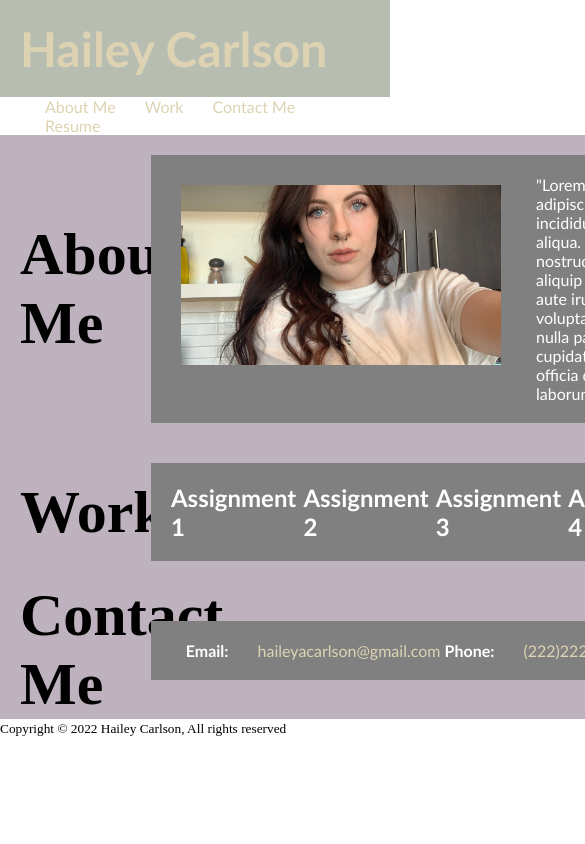
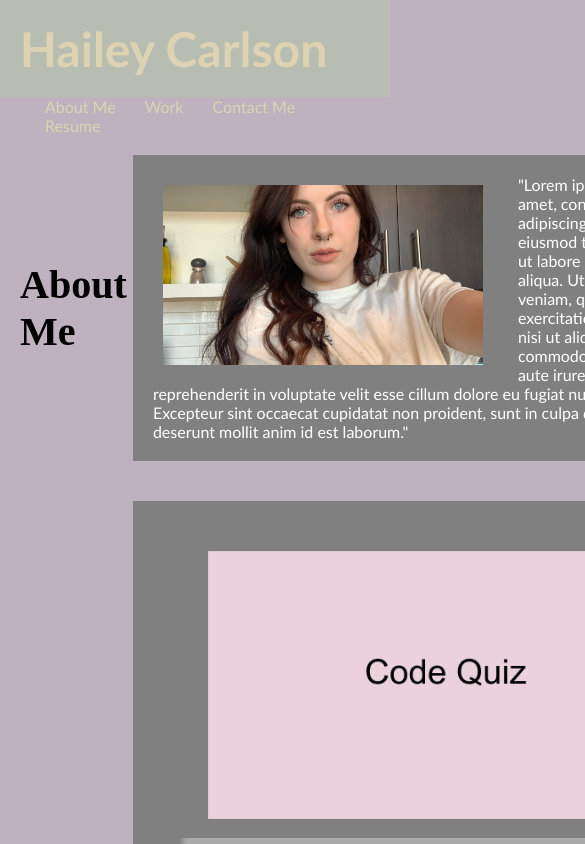
Before and after one commit to haileycarlson/professional-portfolio, a plain HTML site: page index.html in a window 390 px wide. Shown: the top 844 px of the page, 585 px wide, since content can reach past the window. Drawn offline with Linux system fonts and the light colour scheme.

Commit message:
added links to pictures and contact me

```diff
--- a/assets/style.css
+++ b/assets/style.css
@@ -5,7 +5,7 @@
   }
 
   body {
-    background-color: #ffffff;
+    background-color: #bdb2bd
   }
 
   header {
@@ -35,15 +35,6 @@
     font-size: 20px;
   }
 
-  /* .header div ul {
-    list-style-type: none;
-  } */
-
-  /* .header div ul li {
-    display: inline-block;
-    margin-left: 25px;
-  } */
-
   a {
     color: #ddd3b2;
     text-decoration: none;
@@ -55,17 +46,6 @@
     background-color: #bdb2bd;
   }
 
-  /* .about-me {
-    margin-block: 20px;
-    margin-inline: 20px;
-    padding: 20px;
-    font-family: "Gill Sans", "Gill Sans MT", Calibri, "Trebuchet MS", sans-serif;
-    background-color: grey;
-    color: #ffffff;
-    display: flex;
-    flex-wrap: wrap;
-    align-content: center;
-  } */
   .about-me {
       display: flex;
       align-items: center;
@@ -81,14 +61,9 @@
     margin-right: 25px;
   }
 
-  /* .about-me h2 {
-    font-size: 50px;
-    float: right;
-  } */
 
   p {
     font-size: 16px;
-    float: right;
   }
 
   .work {
@@ -101,20 +76,23 @@
       align-items: center;
   }
 
-  /* h2 {
-    flex: 1;
-    padding: 20px;
-    text-align: left;
-    margin-bottom: 20px;
-    font-size: 36px;
-  } */
-
   .name {
       /* float: left; */
-      font-size: 60px;
+      font-size: 40px;
       background-color: #bdb2bd;
       width: 15%;
-      padding-left: 20px;
+      padding: 20px;
+  }
+
+  #big {
+    width: 1000px;
+    align-content: center;
+  }
+
+  #display {
+    display: flex;
+    flex-wrap: wrap;
+    justify-content: center;
   }
 
   .content {
@@ -124,43 +102,50 @@
     font-family: "Gill Sans", "Gill Sans MT", Calibri, "Trebuchet MS", sans-serif;
     background-color: grey;
     color: #ffffff;
+    width: 100%;
+
+  }
+  .card {
+    padding: 10px;
+    box-shadow: 10px 10px 5px #aaaaaa;
+    margin: 20px;
     display: flex;
-    width: 100%;
-    justify-content: space-evenly;
-    /* flex-wrap: wrap;
-    align-content: center;  */
+    justify-content: center;
   }
 
-  /* .work {
-    margin-block: 20px;
-    margin-inline: 20px;
-    bottom: 20px;
-    padding: 50px;
-    font-family: "Gill Sans", "Gill Sans MT", Calibri, "Trebuchet MS", sans-serif;
-    background-color: grey;
-    color: #ffffff;
-    display: flex;
-    flex-wrap: wrap;
-    align-content: center;
-  } */
-  /*
-  .contact-me {
-    margin-block: 20px;
-    margin-inline: 20px;
-    padding: 50px;
-    font-family: "Gill Sans", "Gill Sans MT", Calibri, "Trebuchet MS", sans-serif;
-    background-color: grey;
-    color: #ffffff;
-    display: flex;
-    flex-wrap: wrap;
-    align-content: center;
-  } */
+  .card img {
+    width: 450px;
+    height: auto;
+  }
 
-  /* .resume {
-    margin-bottom: 20px;
-    padding: 50px;
-    height: 300px;
-    font-family: "Gill Sans", "Gill Sans MT", Calibri, "Trebuchet MS", sans-serif;
-    background-color: grey;
-    color: #ffffff;
-  } */
+  #bottom {
+   word-spacing: 40px;
+   display: flex;
+   justify-content: space-around;
+  }
+  .content a {
+    font-size: 40px;
+  }
+
+  footer {
+    padding-top: 30px;
+  }
+
+  @media screen and (max-width: 992px) {
+    .content {
+      width: 50%;
+    }
+    #big {
+      width: 100%;
+    }
+  }
+
+  @media screen and (max-width: 768px) {
+    .content {
+      width: 100%;
+    }
+
+    #big {
+      width: 100%;
+    }
+  }
--- a/index.html
+++ b/index.html
@@ -13,53 +13,59 @@
     <header>
       <h1>Hailey Carlson</h1>
         <nav>
-            <a href="#">About Me</a>
-            <a href="#">Work</a>
-            <a href="#">Contact Me</a>
-            <a href="#">Resume</a>
+            <a href="#about-me">About Me</a>
+            <a href="#work">Work</a>
+            <a href="#contact-me">Contact Me</a>
+            <a href="https://docs.google.com/document/d/1SWDfvYVjkBbqplPW56cpEgJsHaAp22A_8o2wPqH09ZM/edit?usp=sharing">Resume</a>
         </nav>
       </header>
 
     <main>
 
-        <div class="about-me">
+        <div class="about-me" id="about-me">
             <h2 class="name">About Me</h2>
           <div class="content">
-            <img src="./images/me.jpg" class="portrait">
+            <img src="./assets/images/me.jpg" class="portrait">
             <p> "Lorem ipsum dolor sit amet, consectetur adipiscing elit, sed do eiusmod tempor incididunt ut labore et dolore magna aliqua. Ut enim ad minim veniam, quis nostrud exercitation ullamco laboris nisi ut aliquip ex ea commodo consequat. Duis aute irure dolor in reprehenderit in voluptate velit esse cillum dolore eu fugiat nulla pariatur. Excepteur sint occaecat cupidatat non proident, sunt in culpa qui officia deserunt mollit anim id est laborum."
             </p>
           </div>
         </div>
 
-        <div class="work">
+        <div class="work" id="work">
            <h2 class="name">Work</h2>
         <div class="content">
            <section class="card">
-            <h1>Assignment 1</h1>
+            <!-- <h1>Assignment 1</h1> -->
+            <a href="https://github.com/haileycarlson/code-quiz"><img id="big" src="./assets/images/code.png" alt="code" /></a>
+            </section>
+            <div id="display">
+              <section class="card">
+            <!-- <h1>Assignment 2</h1> -->
+              <a href="https://haileycarlson.github.io/work-day-scheduler/"><img src="./assets/images/workday.png" alt="workday" /></a>
               </section>
               <section class="card">
-            <h1>Assignment 2</h1>
+              <!-- <h1>Assignment 3</h1> -->
+              <a href="https://haileycarlson.github.io/password-generator/"></a><img src="./assets/images/password.png" alt="password" /></a>
               </section>
               <section class="card">
-            <h1>Assignment 3</h1>
+              <!-- <h1>Assignment 4</h1> -->
+              <a href="https://github.com/haileycarlson/weather-dashboard"></a><img src="./assets/images/weather.png" alt="weather" /></a>
               </section>
               <section class="card">
-            <h1>Assignment 4</h1>
-           </section>
-           <section class="card">
-            <h1>Assignment 4</h1>
+              <!-- <h1>Assignment 5</h1> -->
+              <a href="https://note-taker-hailey.herokuapp.com/"></a><img src="./assets/images/note.png" alt="note" /></a>
               </section>
             </div>
           </div>
+        </div>
 
-        <div class="contact-me">
+        <div class="contact-me" id="contact-me">
             <h2 class="name">Contact Me</h2>
-          <div class="content">
+          <div class="content" id="bottom">
             <ul>
               <p>
-                <strong>Email:</strong> <a href="#">haileyacarlson@gmail.com</a>
-                <strong>Phone:</strong> <a href="#">(222)222-222</a>
-                <strong>Instagram:</strong> <a href="#">coming soon</a></p>
+                <a href='mailto: haileyacarlson@gmail.com'>Email</a>
+                <a href="https://github.com/haileycarlson">Github</a></p>
             </ul>
           </div>
          </div>
```
Also changed, not shown: assets/images/code.png (added), assets/images/me.jpg (renamed from images/me.jpg), assets/images/note.png (added), assets/images/password.png (added), assets/images/weather.png (added), assets/images/workday.png (added). Lines whose indentation alone changed are shown as unchanged.
